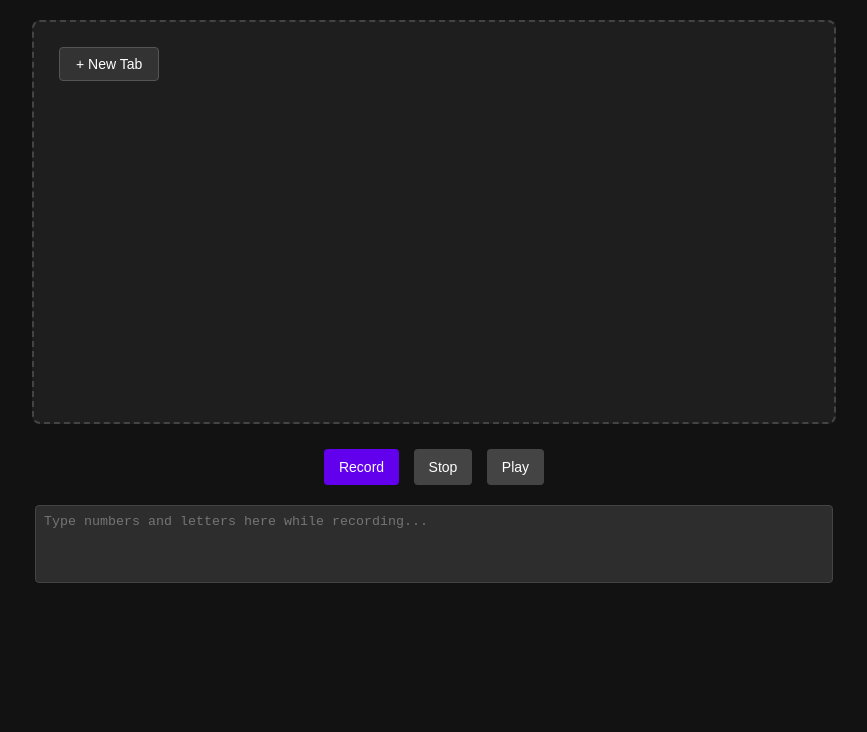
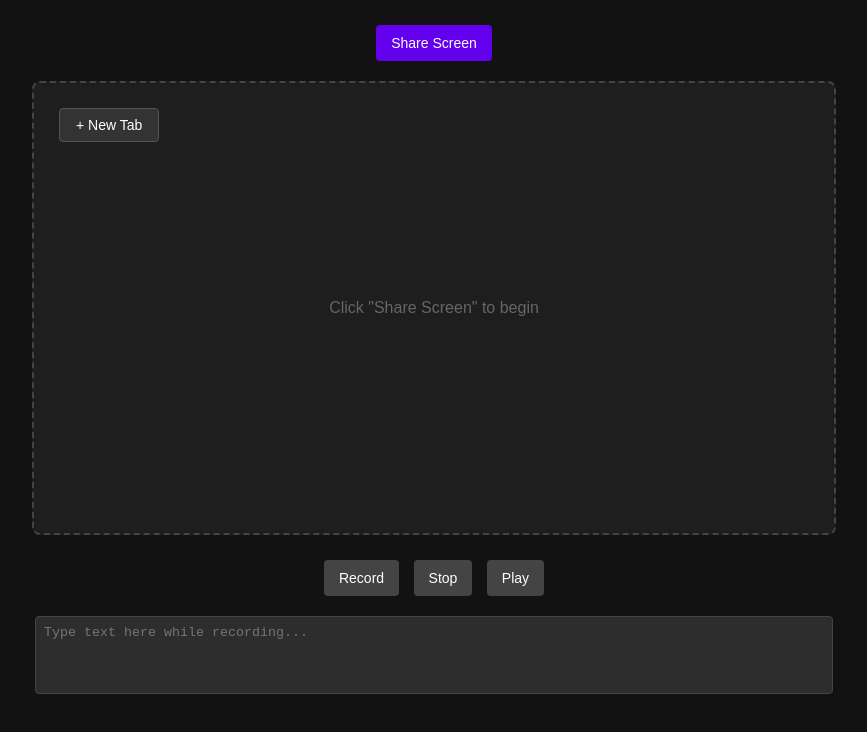
Before and after one commit to snimmagadda2-alt/MacroFlame, a plain HTML site: page index.html in a window 1280 px wide. Shown: the whole page, without its empty margins (206-1073 px from the left). Drawn offline with Linux system fonts and the light colour scheme.

Commit message:
Update title and layout for screen sharing feature

```diff
--- a/index.html
+++ b/index.html
@@ -3,7 +3,7 @@
 <head>
     <meta charset="UTF-8">
     <meta name="viewport" content="width=device-width, initial-scale=1.0">
-    <title>Visual Macro Recorder & Clicker</title>
+    <title>Visual Screen Macro Recorder & Clicker</title>
     <style>
         body {
             font-family: Arial, sans-serif;
@@ -13,23 +13,41 @@
             flex-direction: column;
             align-items: center;
             justify-content: flex-start;
-            height: 100vh;
+            min-height: 100vh;
             margin: 0;
-            overflow: hidden;
+            padding: 20px;
         }
 
         .workspace {
             position: relative;
             width: 800px;
-            height: 400px;
+            height: 450px;
             background: #1e1e1e;
             border: 2px dashed #444;
-            margin-top: 20px;
+            margin-top: 15px;
             border-radius: 8px;
             overflow: hidden;
+            display: flex;
+            justify-content: center;
+            align-items: center;
         }
 
-        /* Simulated Tab / Clickable Target */
+        /* Video feed for screen sharing */
+        video {
+            width: 100%;
+            height: 100%;
+            object-fit: contain;
+            display: none;
+        }
+
+        .placeholder-text {
+            position: absolute;
+            color: #666;
+            font-size: 16px;
+            pointer-events: none;
+        }
+
+        /* Simulated Tab / Clickable Target inside workspace */
         .tab-button {
             position: absolute;
             top: 20px;
@@ -40,6 +58,7 @@
             padding: 8px 16px;
             border-radius: 4px;
             cursor: pointer;
+            z-index: 10;
         }
         .tab-button.active {
             background-color: #6200ee;
@@ -97,17 +116,23 @@
     <!-- Custom Cursor Element -->
     <div id="customCursor"></div>
 
+    <div class="controls-top">
+        <button id="startShareBtn">Share Screen</button>
+    </div>
+
     <div class="workspace" id="workspace">
+        <div class="placeholder-text" id="placeholderText">Click "Share Screen" to begin</div>
+        <video id="screenPreview" autoplay playsinline></video>
         <!-- Clickable Target / Simulated New Tab -->
         <button id="simulatedTab" class="tab-button">+ New Tab</button>
     </div>
 
     <div class="controls">
-        <button id="recordBtn">Record</button>
+        <button id="recordBtn" disabled>Record</button>
         <button id="stopBtn" disabled>Stop</button>
         <button id="playBtn" disabled>Play</button>
         <br>
-        <textarea id="macroInput" placeholder="Type numbers and letters here while recording..."></textarea>
+        <textarea id="macroInput" placeholder="Type text here while recording..."></textarea>
     </div>
 
     <script src="script.js"></script>
```
